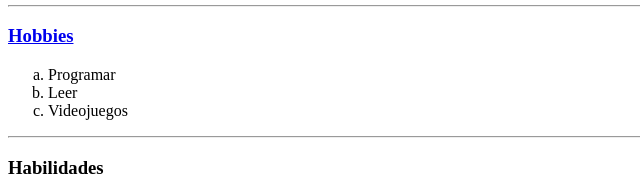
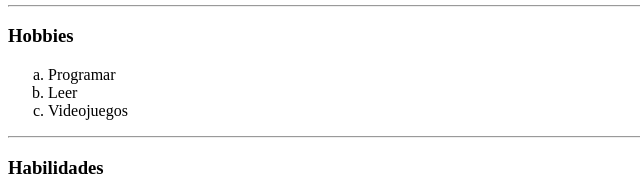
Before and after one commit to Anri510/cv_test, a plain HTML site: page index.html in a window 1280 px wide. Shown: the part 632-808 px from the top of the page, 0-640 px from the left. Drawn offline with Linux system fonts and the light colour scheme.

Commit message:
Hobbies link erased

```diff
--- a/index.html
+++ b/index.html
@@ -76,7 +76,7 @@
   <!-- **************************************************************************************************** -->
   <!-- **************************************************************************************************** -->
 
-  <h3><a href="hobbies.html">Hobbies</a></h3>
+  <h3>Hobbies</h3>
   <!-- ul la usaremos para añadir una lista ordenada, il indica cada elemento de la lista -->
   <ol type="a">
     <li>Programar</li>
```
